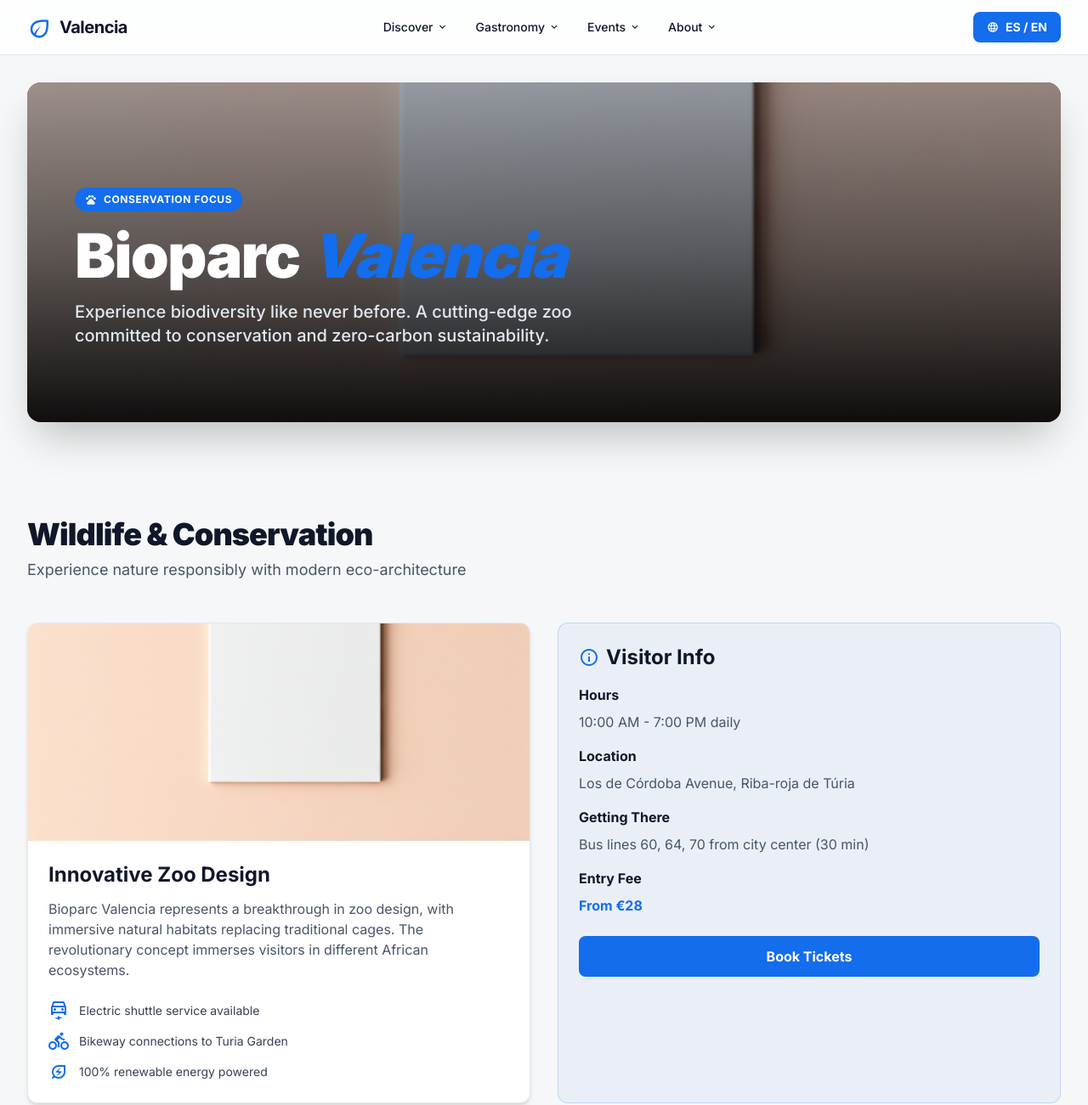
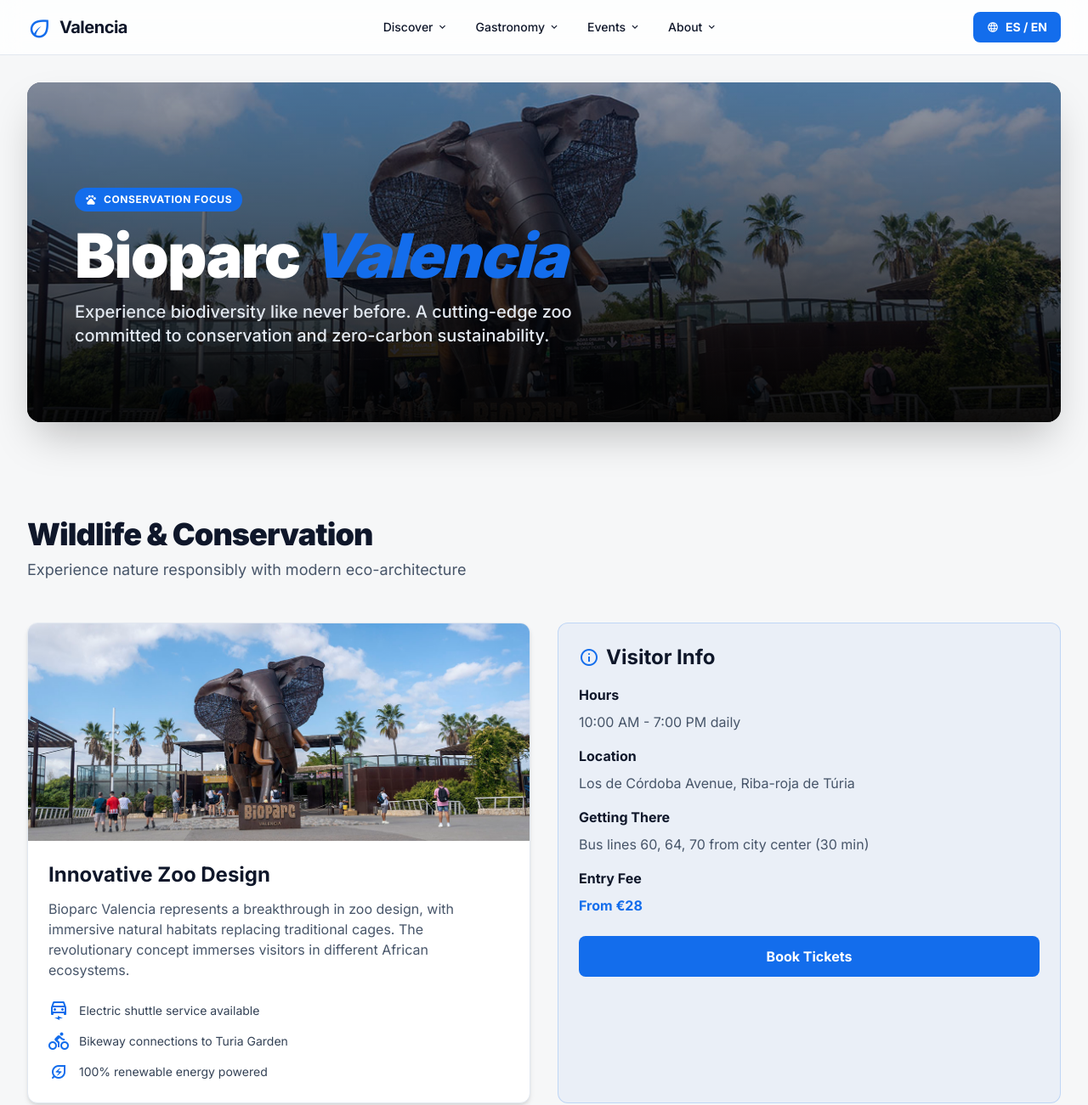
Before and after one commit to manuelmag1/ValenciaTurismo, a website: page html/bioparc_valencia.html in a window 1280 px wide. Shown: the top 1301 px of the page at 85% size. Drawn offline with nearby package versions, Linux system fonts and the light colour scheme.

Commit message:
Actualizar imágenes de bioparc_valencia.html con entrada del parque

```diff
--- a/html/bioparc_valencia.html
+++ b/html/bioparc_valencia.html
@@ -26,7 +26,7 @@
                 <!-- Hero Section -->
                 <section class="max-w-7xl mx-auto px-4 sm:px-6 lg:px-8 py-8 mb-8">
                     <div class="relative min-h-[400px] rounded-2xl overflow-hidden flex flex-col justify-end p-8 lg:p-14 bg-slate-900 shadow-2xl">
-                        <img alt="Bioparc Valencia Wildlife Zoo" class="absolute inset-0 w-full h-full object-cover opacity-60" src="../img/sustainable_natural_wonders/image_4.jpg" />
+                        <img alt="Bioparc Valencia Wildlife Zoo" class="absolute inset-0 w-full h-full object-cover opacity-60" src="../img/discover/bioparc_entrada.jpg" />
                         <div class="absolute inset-0 bg-gradient-to-t from-black/90 via-black/40 to-transparent"></div>
                         <div class="relative z-10 max-w-3xl">
                             <span class="inline-flex items-center gap-2 bg-primary text-white px-3 py-1 rounded-full text-xs font-bold mb-4 uppercase tracking-wider">
@@ -53,7 +53,7 @@
                     <div class="grid grid-cols-1 md:grid-cols-2 gap-8 mb-16">
                         <div class="flex flex-col bg-white dark:bg-slate-900 rounded-xl overflow-hidden shadow-md border border-slate-200 dark:border-slate-800">
                             <div class="h-64 overflow-hidden">
-                                <img alt="Bioparc Exhibits" class="w-full h-full object-cover" src="../img/sustainable_natural_wonders/image_4.jpg" />
+                                <img alt="Bioparc Exhibits" class="w-full h-full object-cover" src="../img/discover/bioparc_entrada.jpg" />
                             </div>
                             <div class="p-6">
                                 <h3 class="text-2xl font-bold mb-3">Innovative Zoo Design</h3>
```
Also changed, not shown: html/turia_garden.html (+1 -1 lines), img/discover/bioparc_entrada.jpg (added).
